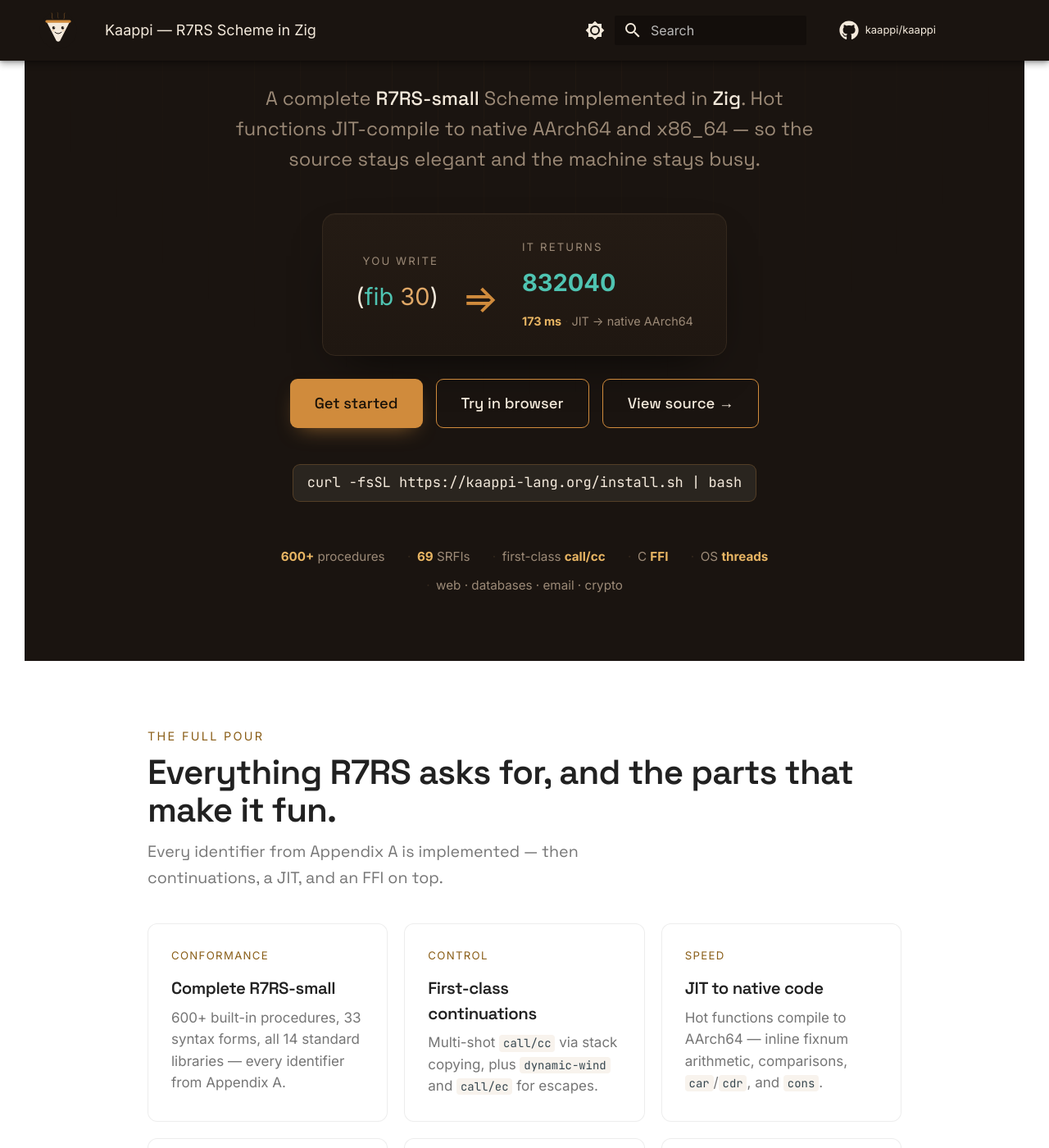
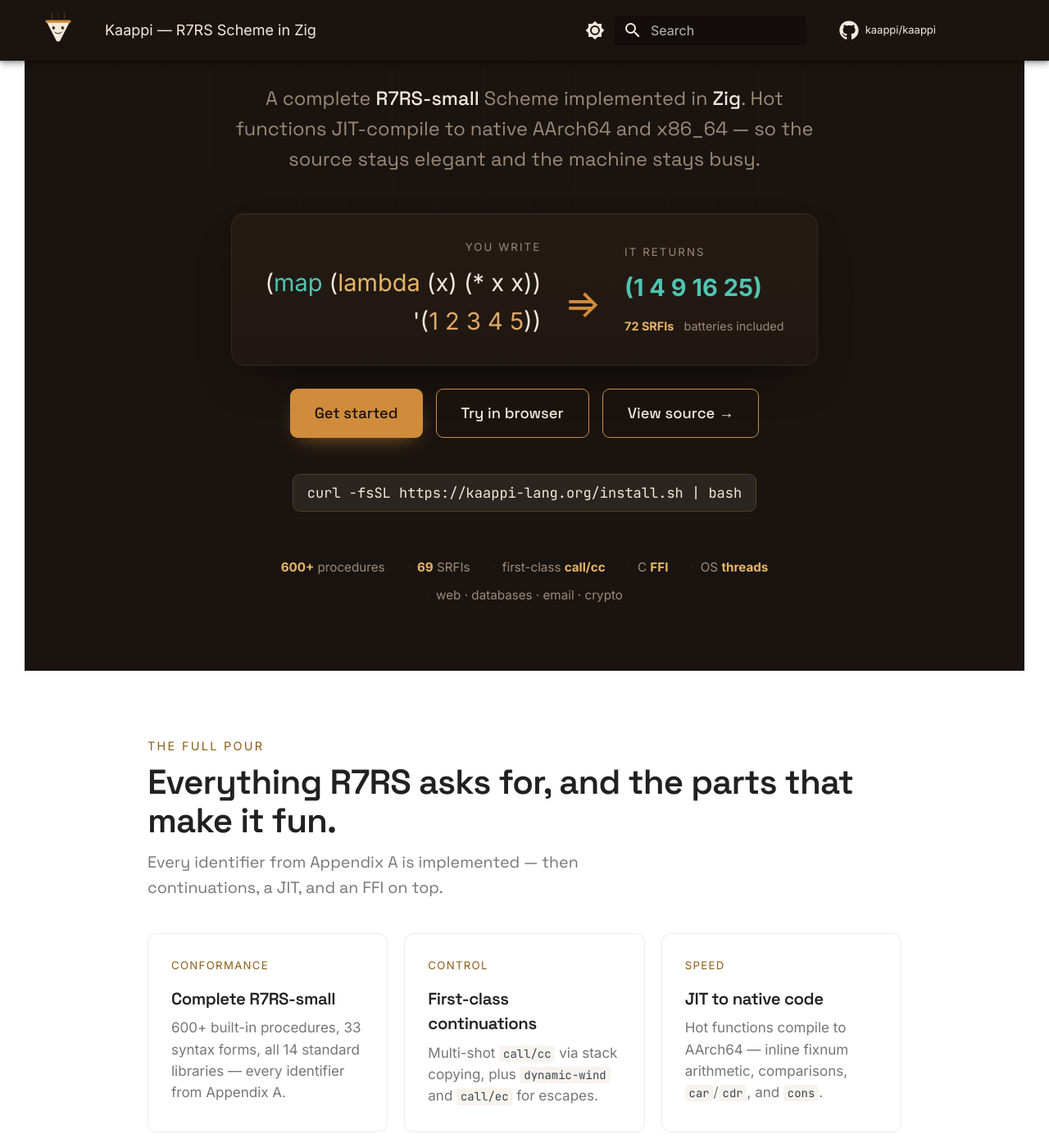
Before and after one commit to kaappi/kaappi.github.io, an MkDocs documentation site: the page built from docs/index.md, in a window 1280 px wide and 1400 px high, scrolled down 505 px. Shown: the whole window at 82% size. Built offline with MkDocs 1.6.1 and Material for MkDocs 9.7.7, drawn with Linux system fonts in a browser that asks for light colours; comment, search, counter and statistics services are not loaded.

Commit message:
Replace hero eval with expressiveness example
Show map/lambda over a list instead of fib(30) benchmark. The previous
timing claim (173ms) was inaccurate and performance isn't the main
selling point. The new example highlights Scheme's expressiveness with
a "72 SRFIs · batteries included" tagline. Multi-line layout fits
mobile screens.

Co-Authored-By: Claude Opus 4.6 (1M context) <noreply@anthropic.com>

```diff
--- a/overrides/home.html
+++ b/overrides/home.html
@@ -146,7 +146,7 @@
   .kp-eval-code {
     font-size: clamp(1rem, 2.6vw, 1.45rem);
     color: var(--kp-crema);
-    white-space: nowrap;
+    white-space: pre;
   }
   .kp-arrow {
     font-size: clamp(1.6rem, 4vw, 2.4rem);
@@ -416,16 +416,17 @@
       </p>
 
       <div class="kp-eval kp-reveal kp-d4" role="img"
-           aria-label="The expression (fib 30) evaluates to 832040 in 173 milliseconds, JIT-compiled to native AArch64.">
+           aria-label="Map square over a list, returns (1 4 9 16 25). 72 SRFIs included.">
         <div class="kp-eval-src">
           <span class="kp-cell-label">you write</span>
-          <span class="kp-eval-code">(<span class="kp-fn">fib</span> <span class="kp-nu">30</span>)</span>
+          <span class="kp-eval-code">(<span class="kp-fn">map</span> (<span class="kp-kw">lambda</span> (x) (* x x))
+     '(<span class="kp-nu">1 2 3 4 5</span>))</span>
         </div>
         <div class="kp-arrow" aria-hidden="true">⇒</div>
         <div class="kp-eval-out">
           <span class="kp-cell-label">it returns</span>
-          <span class="kp-eval-code"><span class="kp-eval-val">832040</span></span>
-          <div class="kp-eval-meta"><b>173 ms</b> <span class="kp-spark">·</span> JIT → native AArch64</div>
+          <span class="kp-eval-code"><span class="kp-eval-val">(1 4 9 16 25)</span></span>
+          <div class="kp-eval-meta"><b>72 SRFIs</b> <span class="kp-spark">·</span> batteries included</div>
         </div>
       </div>
 
```
